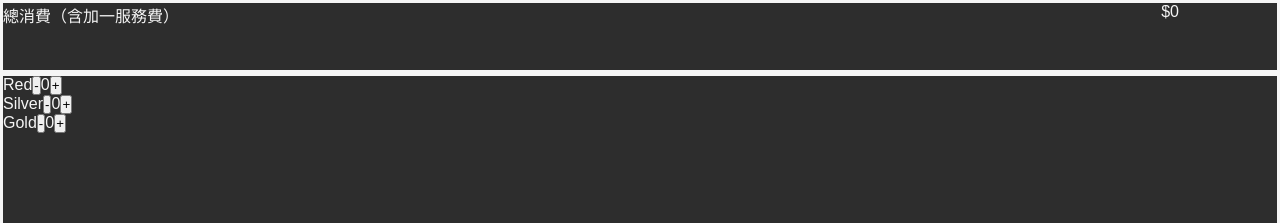
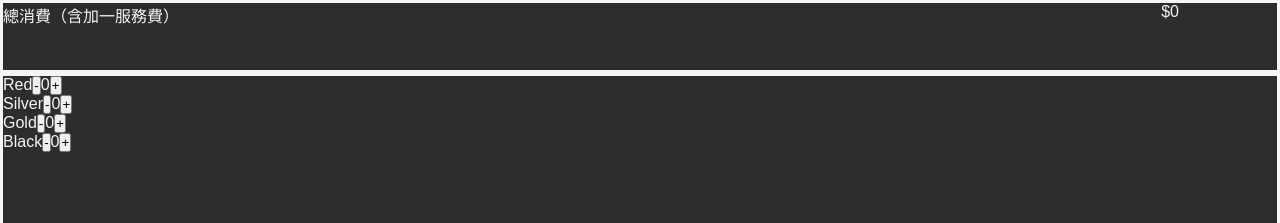
Before and after one commit to man7788/sushiro-calculator, a React (Vite) app in the folder calculator/: page / in a window 1280 px wide. Shown: the top 223 px of the page. Built offline with nearby package versions, Linux system fonts and the light colour scheme.

Commit message:
Add render Black

```diff
--- a/calculator/src/Components/Body.jsx
+++ b/calculator/src/Components/Body.jsx
@@ -2,6 +2,7 @@ import styles from './Body.module.css';
 import Red from './Dishes/Red';
 import Silver from './Dishes/Silver';
 import Gold from './Dishes/Gold';
+import Black from './Dishes/Black';
 
 const Body = () => {
   return (
@@ -9,6 +10,7 @@ const Body = () => {
       <Red />
       <Silver />
       <Gold />
+      <Black />
     </div>
   );
 };
```
